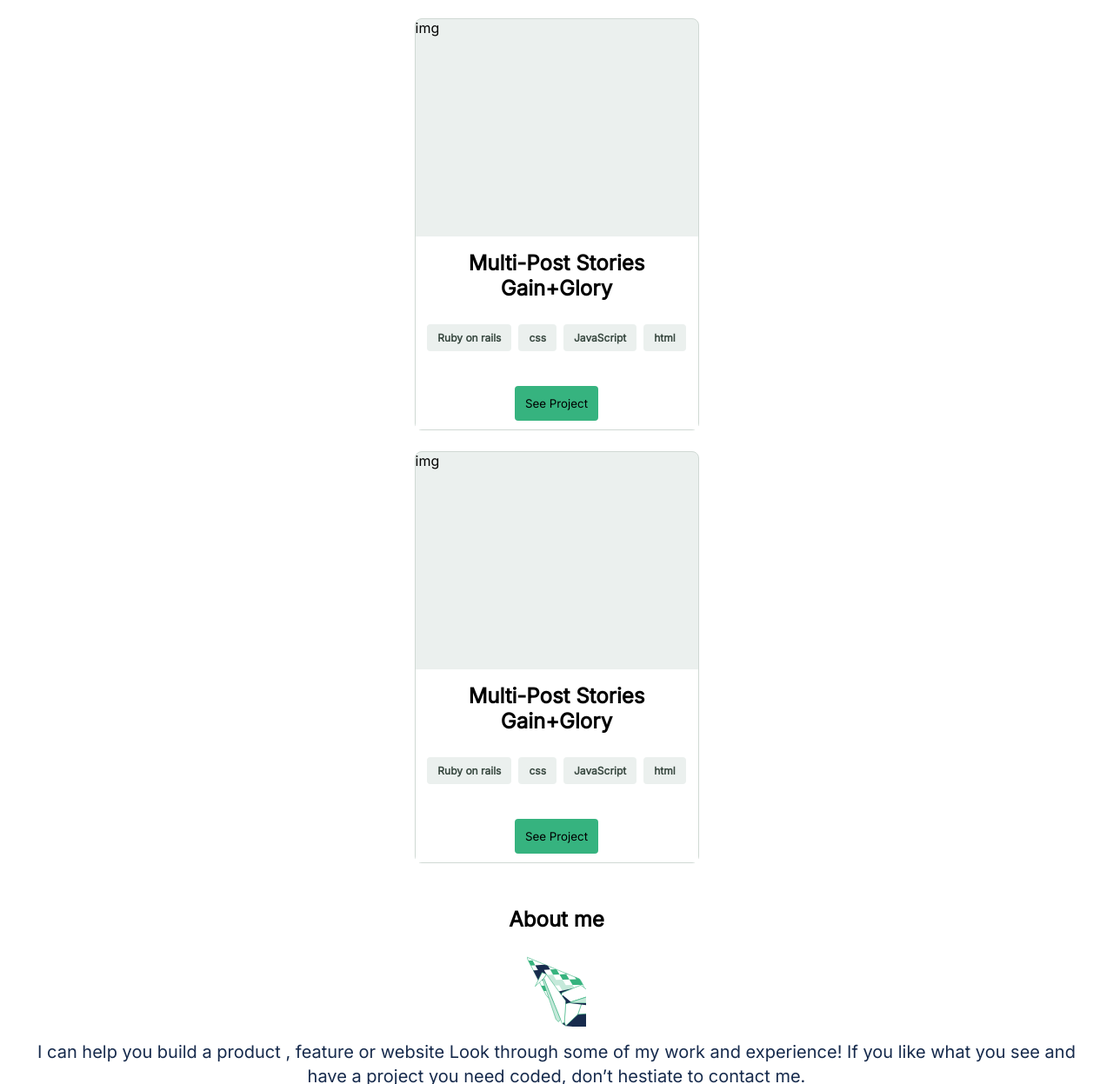
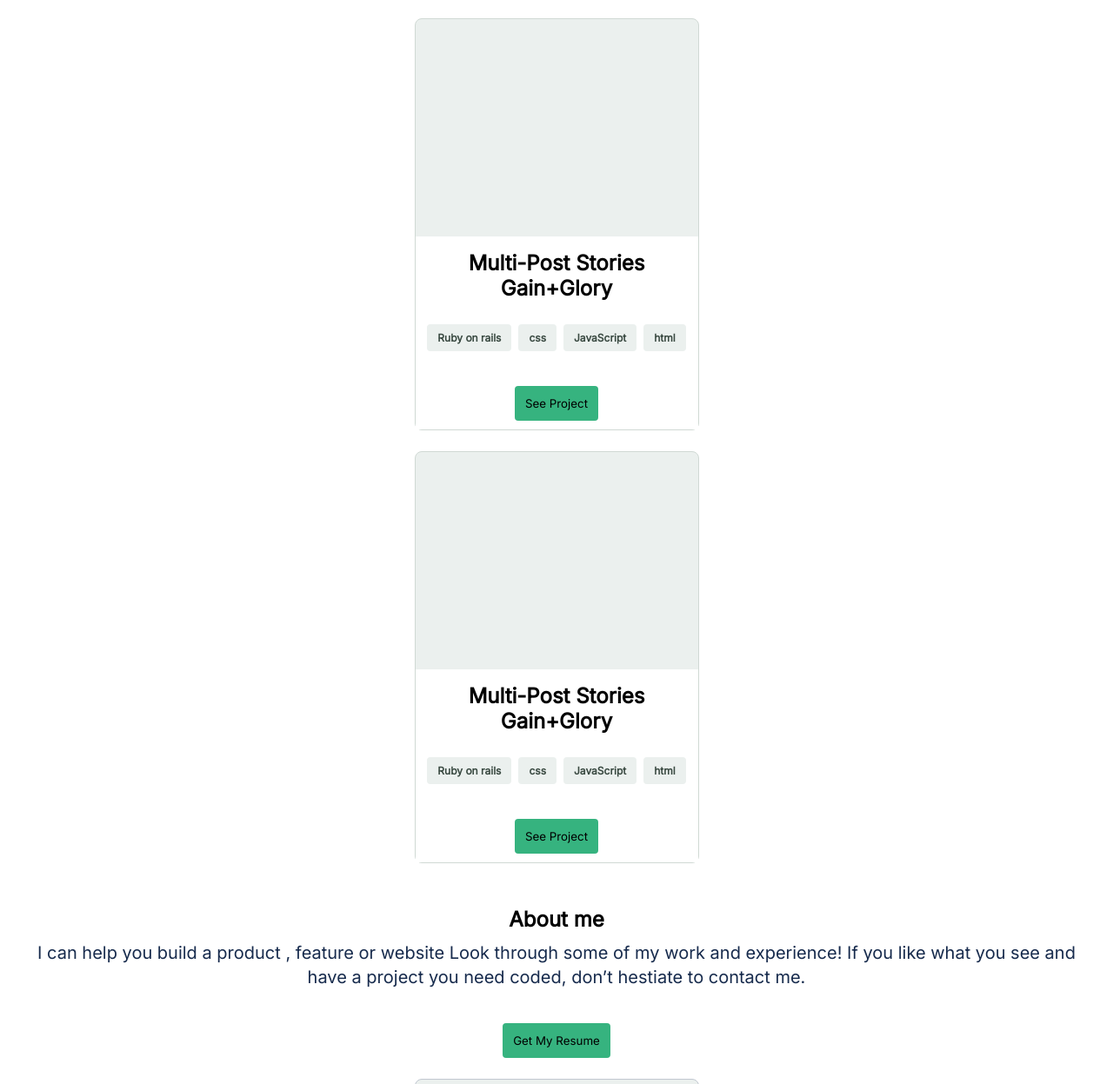
Before and after one commit to MarcoOquendoC/Portfolio, a website: page index.html in a window 1280 px wide. Shown: the part 1553-2800 px from the top of the page at 87% size. Drawn offline with Linux system fonts and the light colour scheme.

Commit message:
Modify index.html

```diff
--- a/index.html
+++ b/index.html
@@ -57,7 +57,6 @@
         <div class="card-container">
           <div class="card">
             <div class="card-img">
-              <p>img</p>
             </div>
             <div class="card-content">
               <h4 class="p-title">
@@ -76,7 +75,6 @@
           </div>
           <div class="card">
             <div class="card-img">
-              <p>img</p>
             </div>
             <div class="card-content">
               <h4 class="p-title">
@@ -95,7 +93,6 @@
           </div>
           <div class="card">
             <div class="card-img">
-              <p>img</p>
             </div>
             <div class="card-content">
               <h4 class="p-title">
@@ -114,7 +111,6 @@
           </div>
           <div class="card">
             <div class="card-img">
-              <p>img</p>
             </div>
             <div class="card-content">
               <h4 class="p-title">
@@ -138,15 +134,15 @@
           <h2>
             About me
           </h2>
-          <img src="/images/about.svg" alt="about">
         </div>
         <p>
           I can help you build a product , feature or website Look through some of my work and experience! If you like what you see and have a project you need coded, don’t hestiate to contact me.
         </p>
-        <img class="about2" src="/images/about2.svg" alt="about2">
-        <button type="button" class="primary-btn">
-          Get My Resume
-        </button>
+        <div class="get-my-resume">
+          <button type="button" class="primary-btn">
+            Get My Resume
+          </button>
+        </div>
         <div class="card-container">
           <div class="about-card">
             <div class="about-card-img">
```
